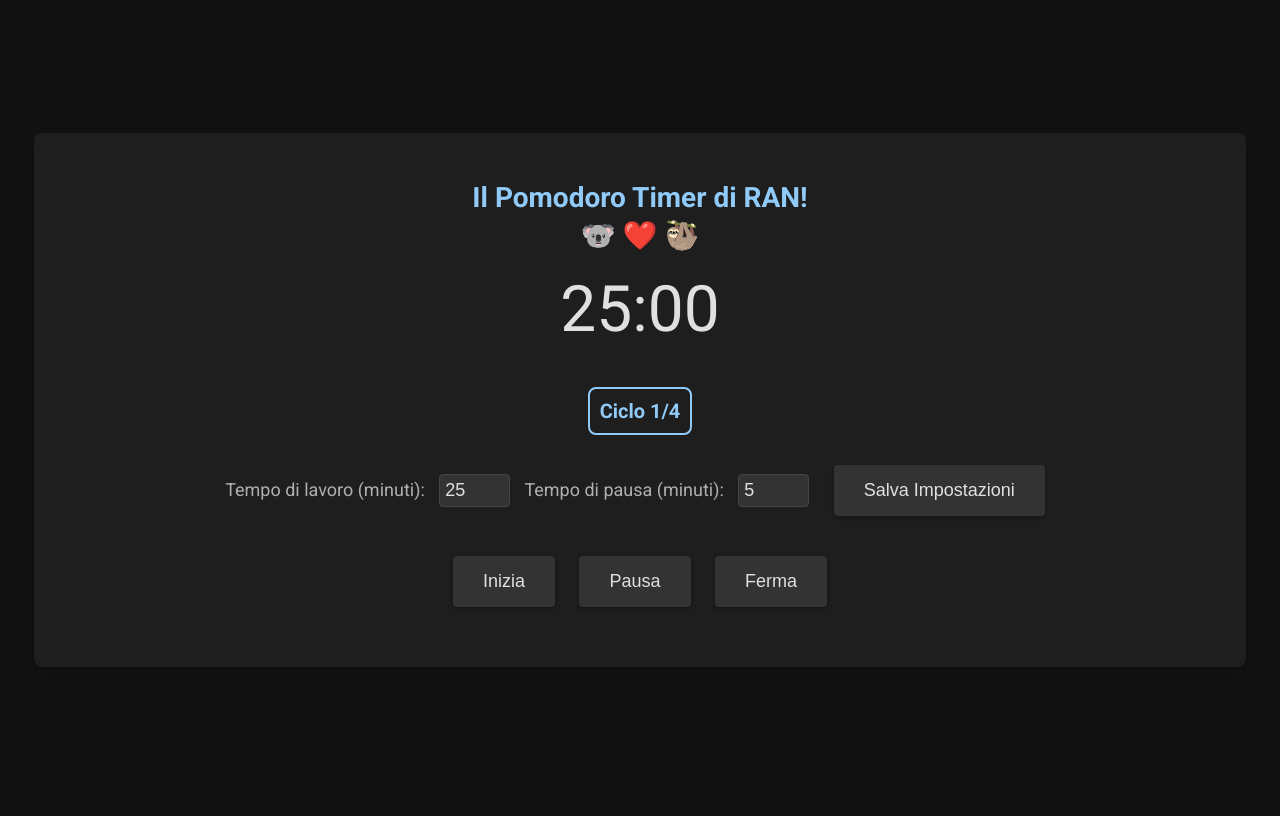
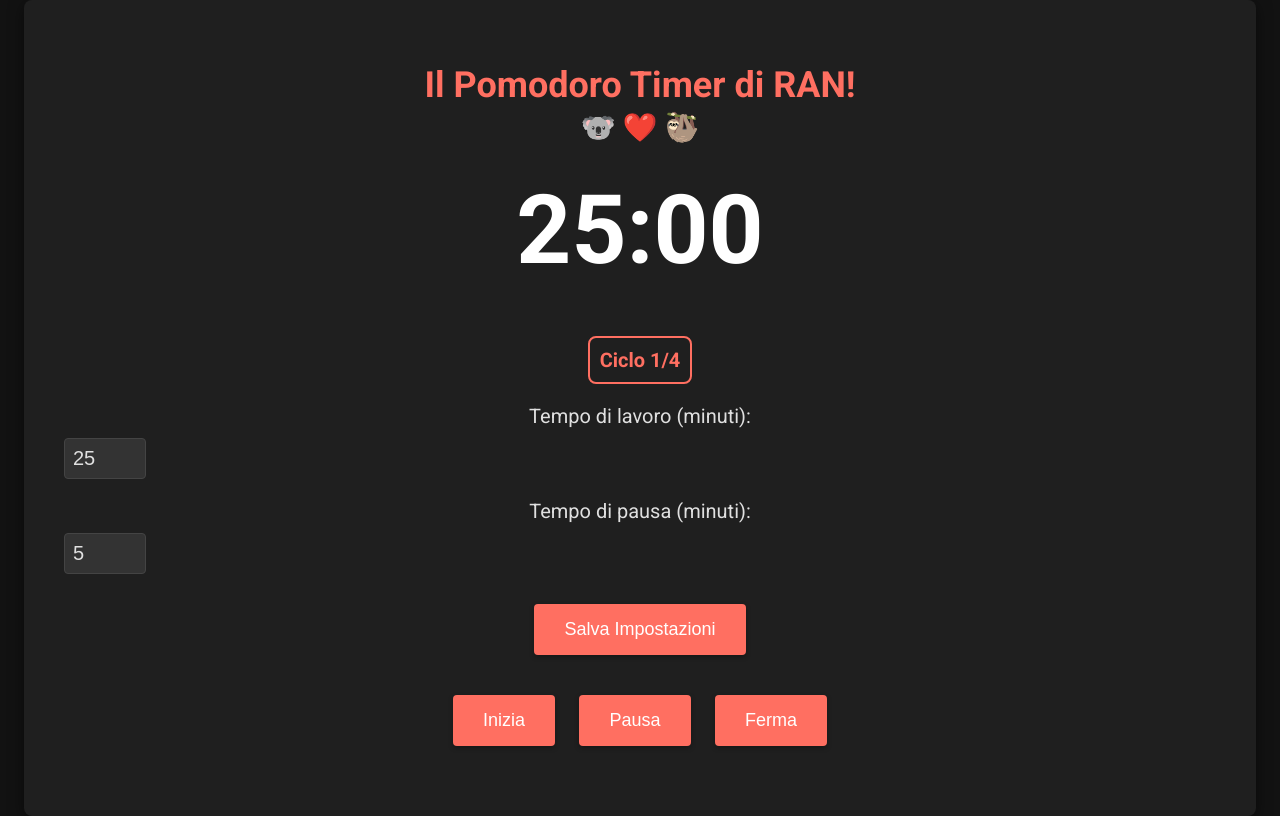
Before and after one commit to ginkgo321/ran, a plain HTML site: page index.html in a window 1280 px wide. Drawn offline with Linux system fonts and the light colour scheme.

Commit message:
riga, colori

```diff
--- a/index.html
+++ b/index.html
@@ -16,10 +16,14 @@
         </div>
         <div id="cycleInfo">Ciclo 1/4</div>
         <div id="customization">
-            <label for="workTime">Tempo di lavoro (minuti):</label>
-            <input type="number" id="workTime" value="25" min="1" max="60">
-            <label for="breakTime">Tempo di pausa (minuti):</label>
-            <input type="number" id="breakTime" value="5" min="1" max="30">
+            <div>
+                <label for="workTime">Tempo di lavoro (minuti):</label>
+                <input type="number" id="workTime" value="25" min="1" max="60">
+            </div>
+            <div>
+                <label for="breakTime">Tempo di pausa (minuti):</label>
+                <input type="number" id="breakTime" value="5" min="1" max="30">
+            </div>
             <button id="saveSettings">Salva Impostazioni</button>
         </div>
         <div id="controls">
--- a/styles.css
+++ b/styles.css
@@ -13,18 +13,18 @@ body {
 }
 
 .container {
-    background-color: #1e1e1e; /* Contenitore scuro */
+    background-color: #1f1f1f; /* Contenitore leggermente più scuro */
     border-radius: 8px;
-    box-shadow: 0px 4px 12px rgba(0, 0, 0, 0.3); /* Ombra in stile Material */
-    padding: 30px;
+    box-shadow: 0px 4px 15px rgba(0, 0, 0, 0.5); /* Ombra più pronunciata */
+    padding: 40px;
     max-width: 90%; /* Ridotto da 400px per adattarsi meglio agli schermi piccoli */
     width: 100%;
 }
 
 h1 {
-    font-size: 28px; /* Aumentato per il titolo */
+    font-size: 36px; /* Aumentato per il titolo */
     margin-bottom: 5px;
-    color: #90caf9; /* Colore primario Material per tema scuro */
+    color: #ff6f61; /* Colore d'accento moderno */
 }
 
 #symbols {
@@ -33,18 +33,19 @@ h1 {
 }
 
 #timer {
-    font-size: 64px; /* Dimensione maggiore del timer */
-    margin: 20px 0;
-    color: #e0e0e0; /* Testo del timer chiaro */
+    font-size: 96px; /* Dimensione molto più grande per il timer */
+    font-weight: bold; /* Grassetto per enfatizzare il timer */
+    margin: 30px 0;
+    color: #ffffff; /* Testo del timer molto chiaro */
 }
 
 #cycleInfo {
     font-size: 20px; /* Aumentato leggermente anche il font delle informazioni del ciclo */
     font-weight: bold;
-    color: #90caf9;
+    color: #ff6f61;
     margin-top: 20px;
     padding: 10px;
-    border: 2px solid #90caf9;
+    border: 2px solid #ff6f61;
     border-radius: 8px;
     display: inline-block;
 }
@@ -58,22 +59,22 @@ button {
     font-size: 18px; /* Aumenta la dimensione del testo dei pulsanti */
     margin: 10px 10px;
     cursor: pointer;
-    background-color: #333; /* Pulsanti scuri */
-    color: #e0e0e0; /* Testo dei pulsanti chiaro */
+    background-color: #ff6f61; /* Pulsanti con colore d'accento moderno */
+    color: #ffffff; /* Testo dei pulsanti chiaro */
     border: none;
     border-radius: 4px;
-    box-shadow: 0px 2px 4px rgba(0, 0, 0, 0.3); /* Ombra leggera */
+    box-shadow: 0px 2px 5px rgba(0, 0, 0, 0.3); /* Ombra leggera */
     transition: background-color 0.3s ease, box-shadow 0.3s ease;
 }
 
 button:hover {
-    background-color: #555; /* Colore di sfondo dei pulsanti al passaggio del mouse */
-    box-shadow: 0px 4px 8px rgba(0, 0, 0, 0.4); /* Ombra più pronunciata al passaggio del mouse */
+    background-color: #ff8a75; /* Colore di sfondo dei pulsanti al passaggio del mouse */
+    box-shadow: 0px 4px 10px rgba(0, 0, 0, 0.4); /* Ombra più pronunciata al passaggio del mouse */
 }
 
 button:active {
-    background-color: #777; /* Colore di sfondo dei pulsanti quando premuti */
-    box-shadow: 0px 4px 8px rgba(0, 0, 0, 0.5); /* Ombra più pronunciata quando premuto */
+    background-color: #ff5147; /* Colore di sfondo dei pulsanti quando premuti */
+    box-shadow: 0px 4px 12px rgba(0, 0, 0, 0.5); /* Ombra più pronunciata quando premuto */
 }
 
 #message, #quote {
@@ -83,26 +84,28 @@ button:active {
 }
 
 label, input {
-    font-size: 18px;
-    margin-right: 10px;
-    color: #b0b0b0;
+    font-size: 20px; /* Aumentato per rendere più leggibile */
+    margin-bottom: 10px; /* Aggiunta di margine per separare le righe */
+    color: #e0e0e0;
+    display: block; /* Dividi le label su righe separate */
 }
 
 input {
-    padding: 5px;
+    padding: 8px;
     border: 1px solid #444;
     border-radius: 4px;
     background-color: #333;
     color: #e0e0e0;
+    margin-bottom: 20px; /* Spazio aggiuntivo tra gli input */
 }
 
 @media (max-width: 600px) {
     #timer {
-        font-size: 48px; /* Adattamento per schermi molto piccoli */
+        font-size: 72px; /* Adattamento per schermi molto piccoli */
     }
 
     h1 {
-        font-size: 24px; /* Adattamento per schermi molto piccoli */
+        font-size: 28px; /* Adattamento per schermi molto piccoli */
     }
 
     button {
```
